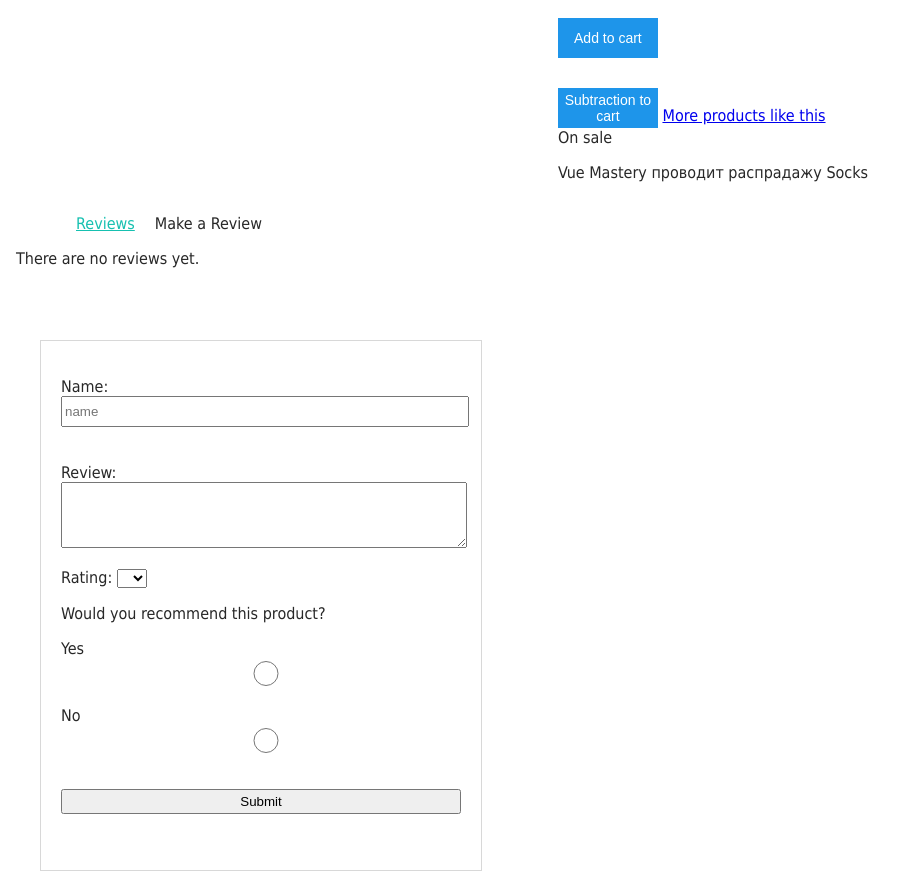
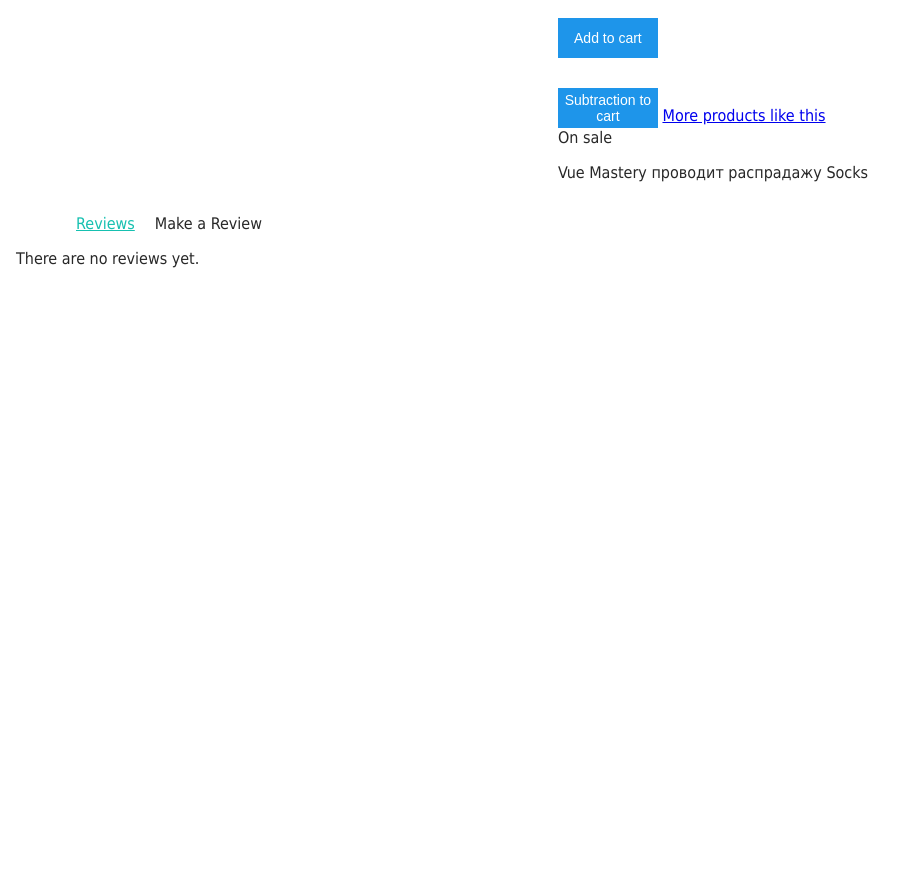
Before and after one commit to user41996/vue, a plain HTML site: page index.html in a window 1280 px wide. Shown: the part 1035-1909 px from the top of the page, without its empty margins (0-915 px from the left). After the commit the page ends 1335 px from the top, so only its background shows below. Drawn offline with Linux system fonts and the light colour scheme.

```diff
--- a/index.html
+++ b/index.html
@@ -25,7 +25,7 @@
             </div>
         </div>
         <product :premium="premium" @add-to-cart="updateCart" @subtraction-to-cart="subtractionCart"></product>
-        <product-review></product-review>
+
      </div>
 </body>
 </html>
```
